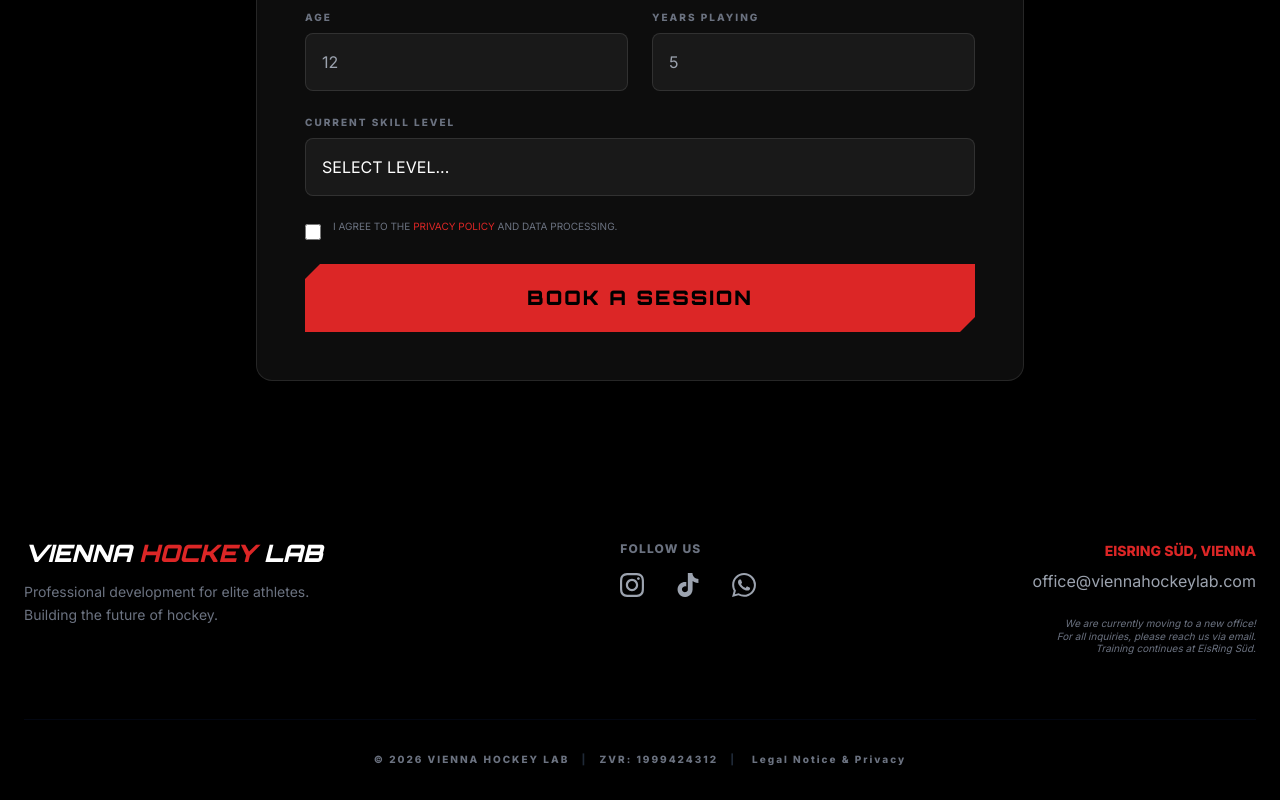
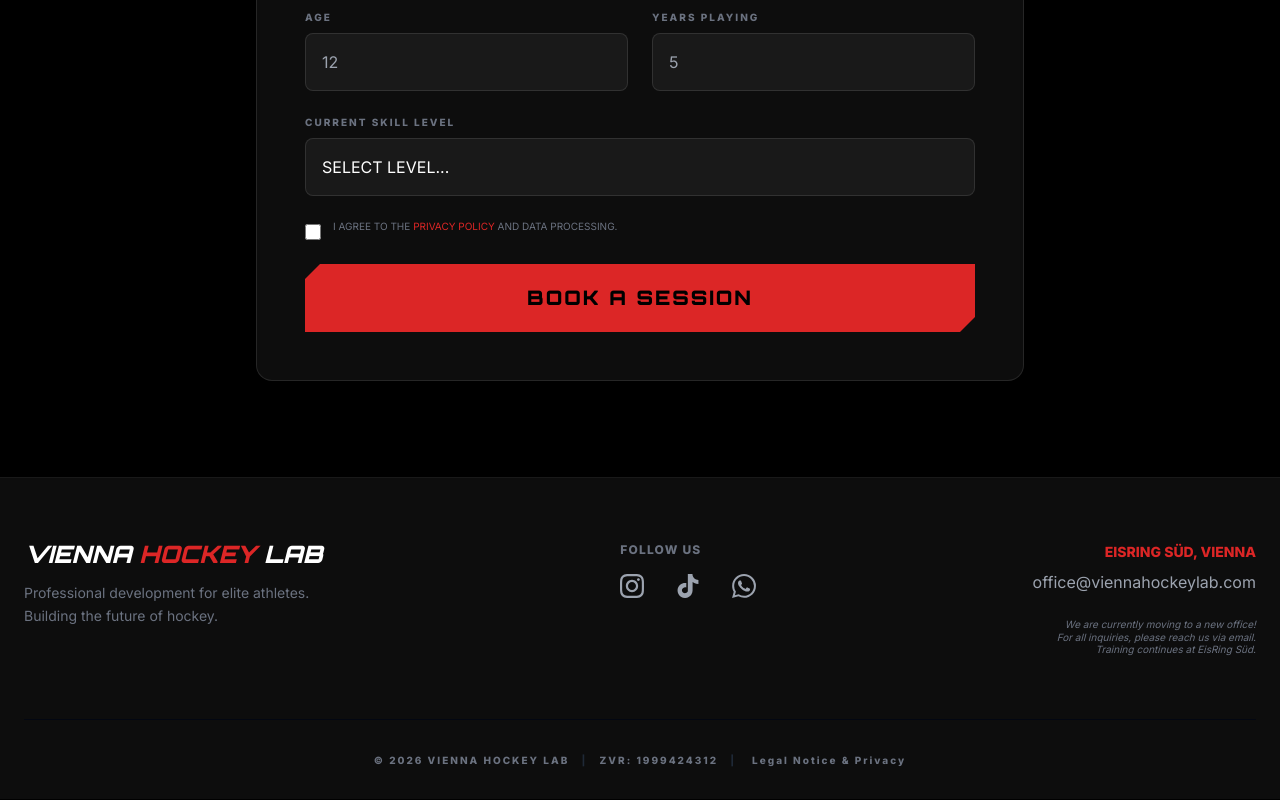
Before and after one commit to VitaliGrecciani/vienna-hockey-lab, a React (Vite) app: page / in a window 1280 px wide. Shown: the part 3806-4606 px from the top of the page. Built offline with nearby package versions, Linux system fonts and the light colour scheme.

Commit message:
Update footer style to glassmorphism

```diff
--- a/components/Footer.tsx
+++ b/components/Footer.tsx
@@ -6,7 +6,7 @@ interface FooterProps {
 
 const Footer: React.FC<FooterProps> = ({ onShowLegal }) => {
   return (
-    <footer className="w-full bg-black pt-16 pb-8 px-6">
+    <footer className="w-full bg-white/5 backdrop-blur-xl border-t border-white/5 pt-16 pb-8 px-6 relative z-10">
       <div className="max-w-7xl mx-auto flex flex-col md:flex-row justify-between items-start gap-10">
 
         {/* Лого и описание */}
```
